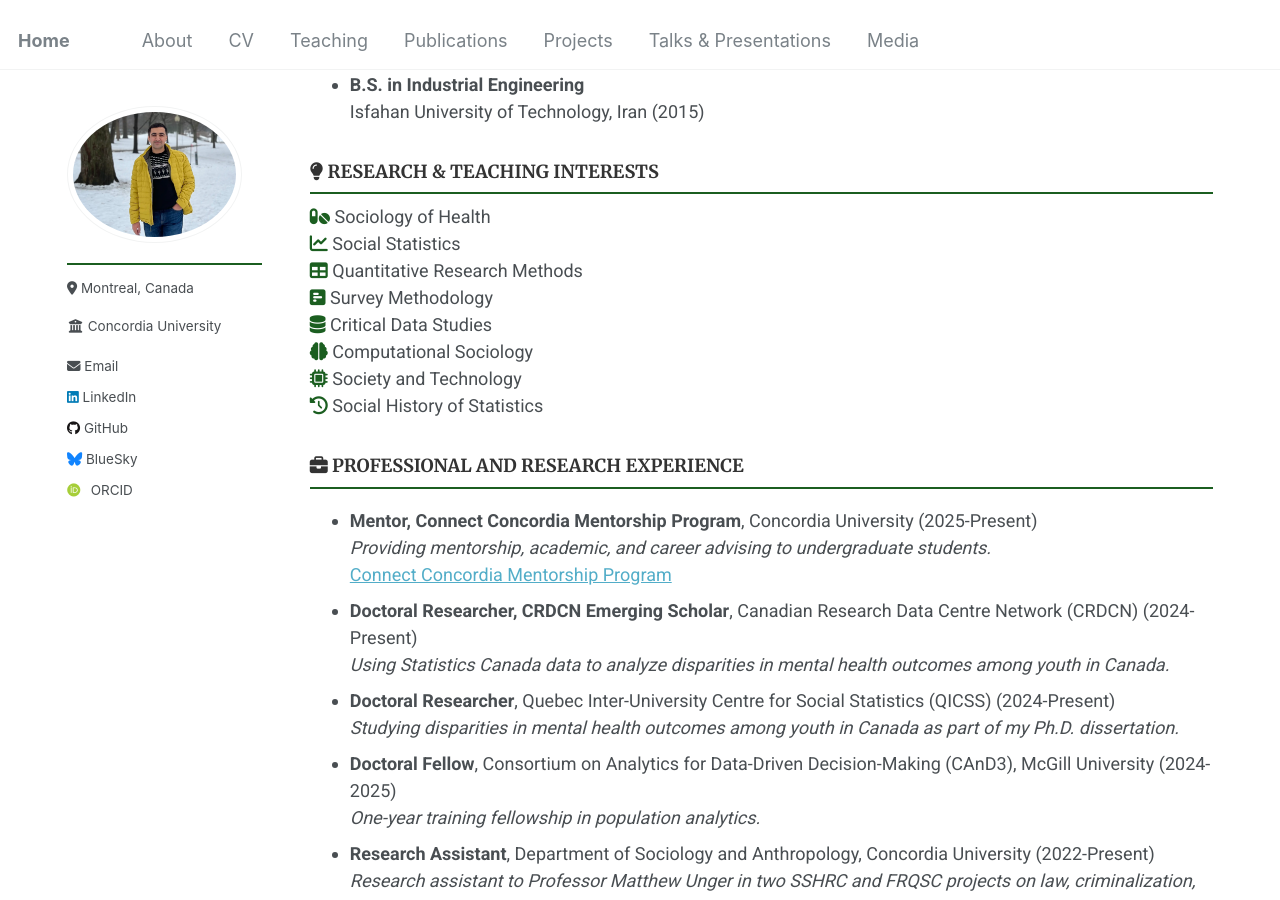
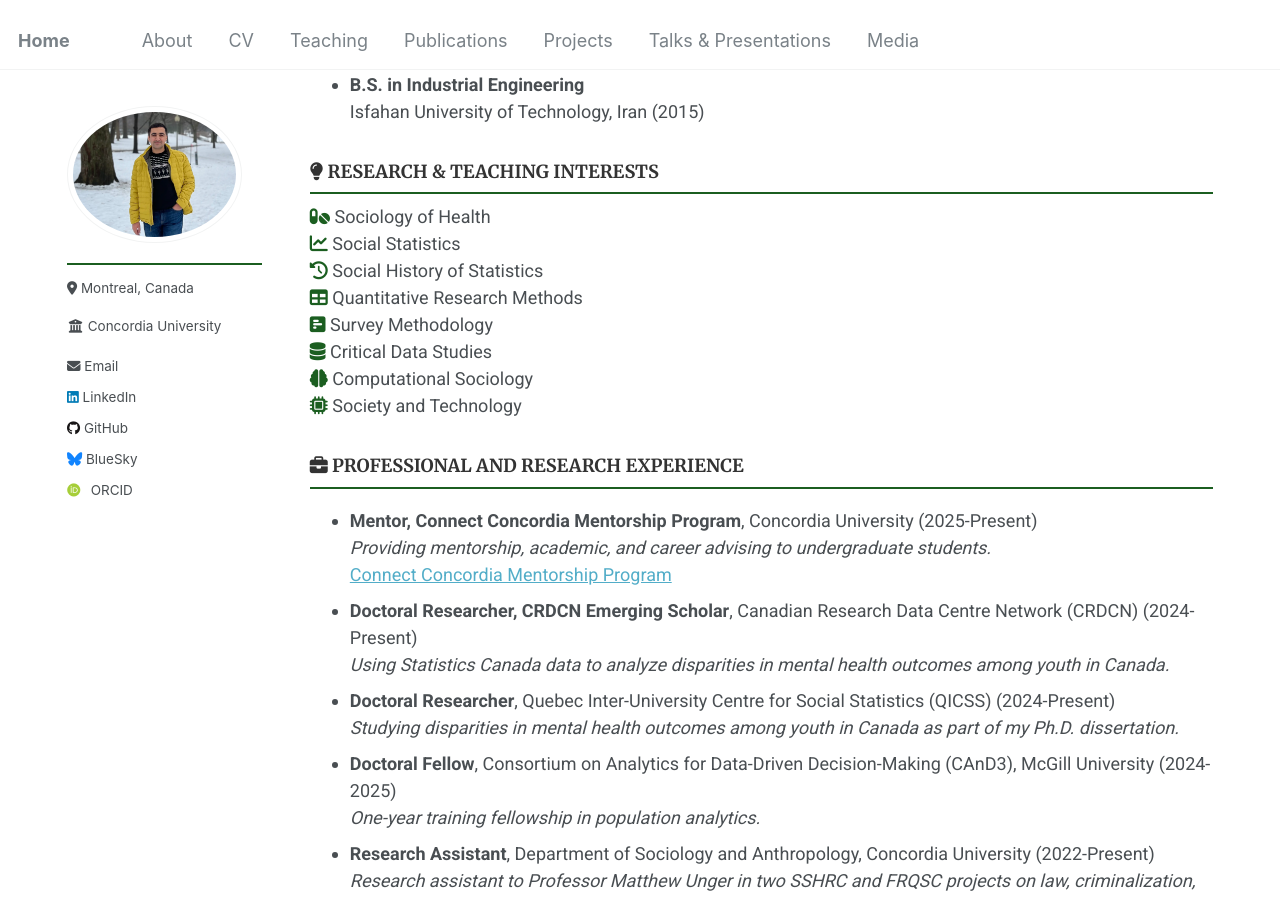
Before and after one commit to Mohsnmonji/mohsnmonji.github.io, a Jekyll site: the page built from _pages/Curriculum Vitae.md, in a window 1280 px wide and 900 px high, scrolled down 387 px. Built offline with Jekyll 4.4.1, drawn with Linux system fonts in a browser that asks for light colours; some web fonts are replaced.

Commit message:
Update Curriculum Vitae.md

```diff
--- a/_pages/Curriculum Vitae.md
+++ b/_pages/Curriculum Vitae.md
@@ -38,12 +38,13 @@ author_profile: true
 <div>
   <i class="fas fa-pills" style="color: #1B5E20;"></i> Sociology of Health<br>
   <i class="fas fa-chart-line" style="color: #1B5E20;"></i> Social Statistics<br>
+     <i class="fas fa-history" style="color: #1B5E20;"></i> Social History of Statistics<br>
   <i class="fas fa-table" style="color: #1B5E20;"></i> Quantitative Research Methods<br>
   <i class="fas fa-poll-h" style="color: #1B5E20;"></i> Survey Methodology<br>
   <i class="fas fa-database" style="color: #1B5E20;"></i> Critical Data Studies<br>
   <i class="fas fa-brain" style="color: #1B5E20;"></i> Computational Sociology<br>
   <i class="fas fa-microchip" style="color: #1B5E20;"></i> Society and Technology<br>
-  <i class="fas fa-history" style="color: #1B5E20;"></i> Social History of Statistics<br>
+
 </div>
 
 
```
